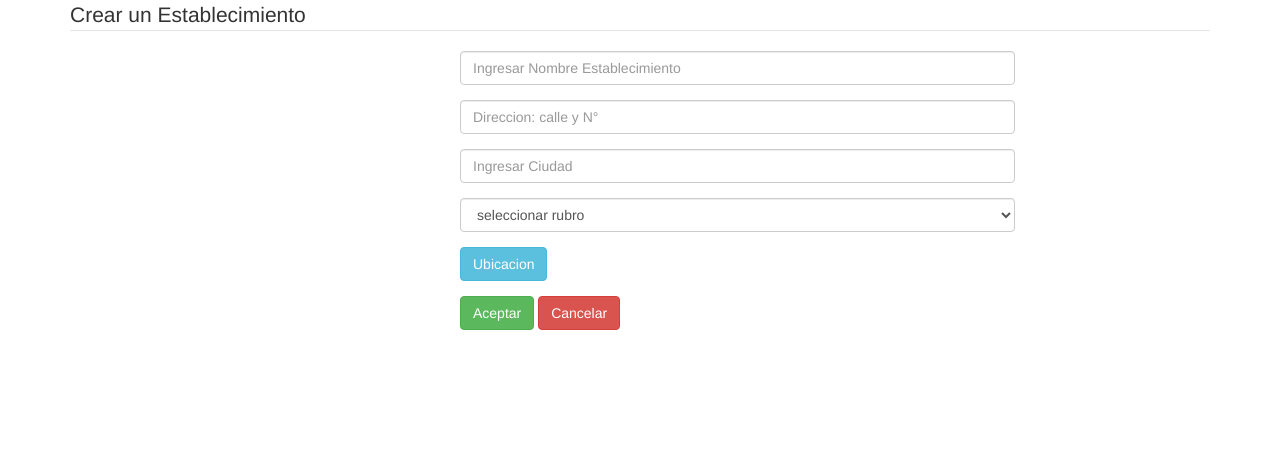
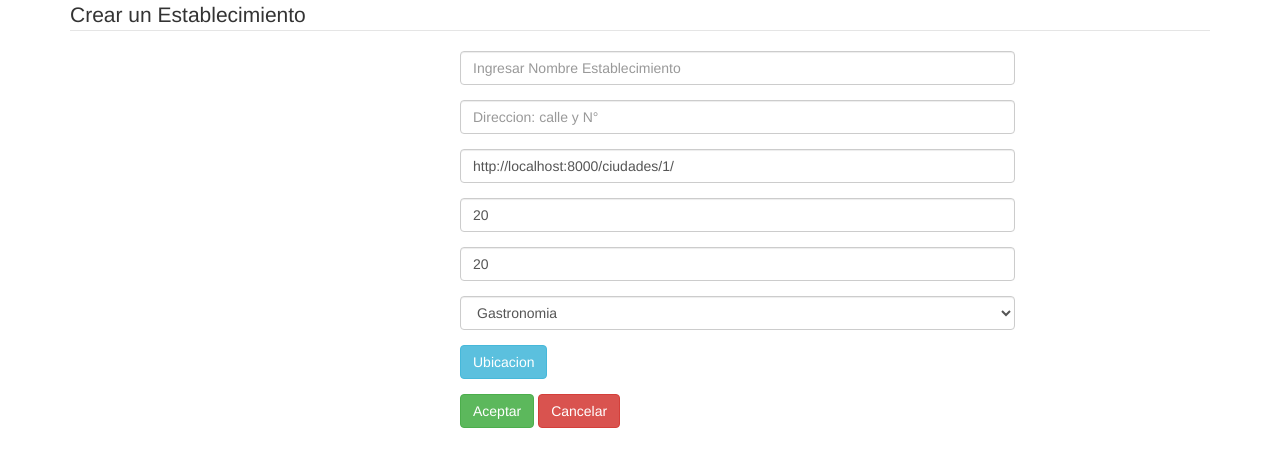
Before and after one commit to mariomaidana/MeteleOnda, a Django app: page /alta/ in a window 1280 px wide. Shown: the top 467 px of the page. Run offline with Django 3.2, Linux system fonts and the light colour scheme; parts of the project's set-up code (start-up, migrations or seed data) failed here and were passed over; some libraries are stand-ins or nearby versions.

Commit message:
Alta Establecimiento
no quedo terminado el alta de establecimiento  pero dejando unos
campos prefijos se crea el establecimiento.. falta terminarlo--

```diff
--- a/mi_entorno/proyecto_metele_onda/mi_app/templates/mi_app/altaEstablecimiento.html
+++ b/mi_entorno/proyecto_metele_onda/mi_app/templates/mi_app/altaEstablecimiento.html
@@ -6,7 +6,7 @@
 
     {% block content %}
 
-    <form class="form-horizontal" action="#alta/establecimiento" method="POST">{% csrf_token %}
+    <form name="form1"id="frm1" class="form-horizontal" action="http://localhost:8000/establecimientos/" method="POST">{% csrf_token %}
       <fieldset>
 
       <!-- Form Name -->
@@ -16,7 +16,7 @@
       <div class="form-group">
         <label class="col-md-4 control-label" for="id_nombre"></label>
         <div class="col-md-6">
-        <input id="id_nombre" name="id_nombre" type="text" placeholder="Ingresar Nombre Establecimiento" class="form-control input-md" required="">
+        <input id="nombre" name="nombre" type="text" placeholder="Ingresar Nombre Establecimiento" class="form-control input-md" required="">
 
         </div>
       </div>
@@ -34,18 +34,34 @@
       <div class="form-group">
         <label class="col-md-4 control-label" for="ciudad"></label>
         <div class="col-md-6">
-        <input id="ciudad" name="ciudad" type="text" placeholder="Ingresar Ciudad" class="form-control input-md" required="">
+        <input id="ciudad" name="ciudad" type="text" placeholder="Ingresar Ciudad" class="form-control input-md" required="" value="http://localhost:8000/ciudades/1/">
+
+        </div>
+      </div>
+       <!-- Text input-->
+      <div class="form-group">
+        <label class="col-md-4 control-label" for="ciudad"></label>
+        <div class="col-md-6">
+        <input id="latitud" name="latitud" type="text" placeholder="Ingresar latitud" class="form-control input-md" required="" value="20">
+
+        </div>
+      </div>
+       <!-- Text input-->
+      <div class="form-group">
+        <label class="col-md-4 control-label" for="ciudad"></label>
+        <div class="col-md-6">
+        <input id="longitud" name="longitud" type="text" placeholder="Ingresar longitud" class="form-control input-md" required="" value="20">
 
         </div>
       </div>
 
       <!-- Select Basic -->
       <div class="form-group">
-        <label class="col-md-4 control-label" for="id_rubro"></label>
+        <label class="col-md-4 control-label" for="rubro"></label>
         <div class="col-md-6">
-          <select id="id_rubro" name="id_rubro" class="form-control">
-            <option value="1">seleccionar rubro</option>
-            <option value="2">Option two</option>
+          <select id="rubro" name="rubro" class="form-control" >
+            <option value="http://localhost:8000/rubros/1/">Gastronomia</option>
+            <option value="http://localhost:8000/rubros/3/">Servicios</option>
           </select>
         </div>
       </div>
@@ -70,4 +86,59 @@
 
       </fieldset>
     </form>
+
+
     {% endblock content %}
+
+    {% block js%}
+
+    <script type="text/javascript">
+
+    //Scrip para alta de Establecimientos
+           function altaEstablecimiento() {
+                document.getElementById("frm1").submit();
+            }
+
+    </script>
+    <!--
+    <script type="text/javascript">
+    //Le paso a la funcion la url de donde estan todos los profesore//
+
+function loadEstablecimientos(url){
+
+  var xmlhttp = new XMLHttpRequest();
+
+  xmlhttp.onreadystatechange=function(){
+    if (xmlhttp.readyState==4 && xmlhttp.status==200){
+
+      //Capturo el Json en una variable ylo parseo//
+      var resp =  JSON.parse(xmlhttp.responseText);
+      // uso la variable para generar el html//
+      function pasarValor(form){
+          form1.ciudad.value = resp[2];
+
+
+      for(i = 0; i < resp.length; i++) {
+
+
+        }
+
+      }
+      // llamo al tag dondo quiero que se muestren los datos//
+      document.getElementById("frm1").innerHTML = out;
+    }
+
+  }
+  xmlhttp.open("GET",url,true);
+  xmlhttp.send();
+
+}
+//Ejecuto la funcion del script
+loadEstablecimientos('http://localhost:8000/establecimientos/');
+pasarValor(form1);
+</script>
+-->
+
+
+
+    {%endblock%}
```
Also changed, not shown: mi_entorno/proyecto_metele_onda/mi_app/templates/mi_app/base2.html (+4 -3 lines), mi_entorno/proyecto_metele_onda/db.sqlite3.
